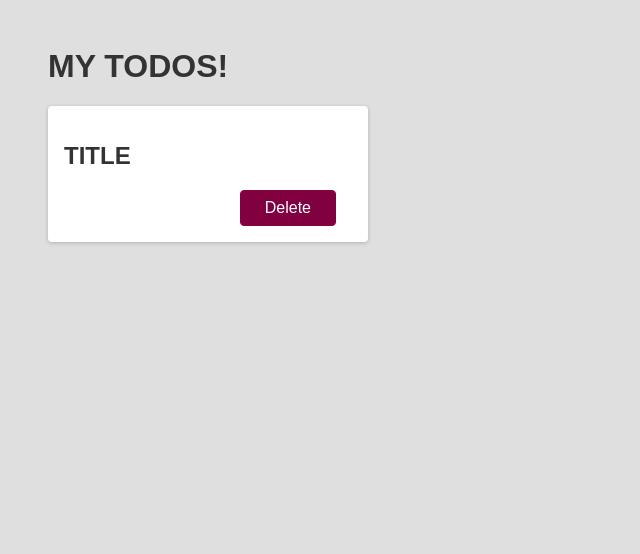
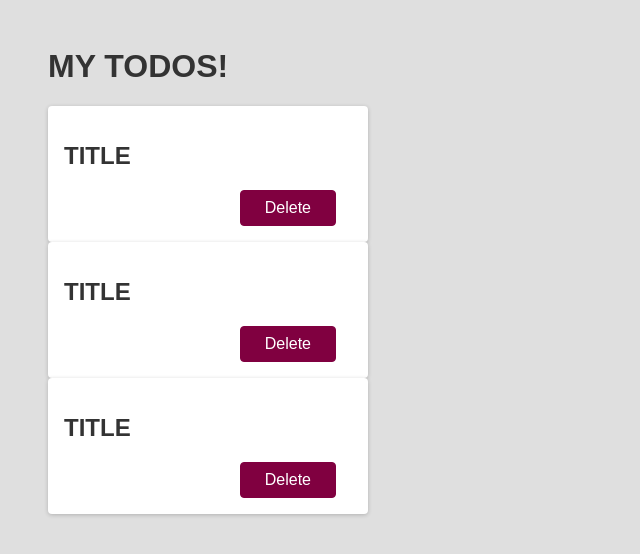
Before and after one commit to juliemaranonuevo/my-first-react-app, a React (Create React App) app: page / in a window 1280 px wide. Shown: the top 554 px of the page, without its empty margins (0-640 px from the left). Built offline with nearby package versions, Linux system fonts and the light colour scheme.

Commit message:
Building & Re-using Components

```diff
--- a/src/App.js
+++ b/src/App.js
@@ -1,13 +1,12 @@
+import Todo from './components/Todo';
+
 function App() {
   return (
     <div>
       <h1>MY TODOS!</h1>
-      <div className='card'>
-        <h2>TITLE</h2>
-        <div className='actions'>
-          <button className='btn'>Delete</button>
-        </div>
-      </div>
+      <Todo />
+      <Todo />
+      <Todo />
     </div>
   );
 }
--- /dev/null
+++ b/src/components/Todo.js
@@ -0,0 +1,14 @@
+function Todo() {
+  return (
+    <div>
+      <div className="card">
+        <h2>TITLE</h2>
+        <div className="actions">
+          <button className="btn">Delete</button>
+        </div>
+      </div>
+    </div>
+  );
+}
+
+export default Todo;
```
Also changed, not shown: 1 other file (tests, documents, lock files or other folders).
